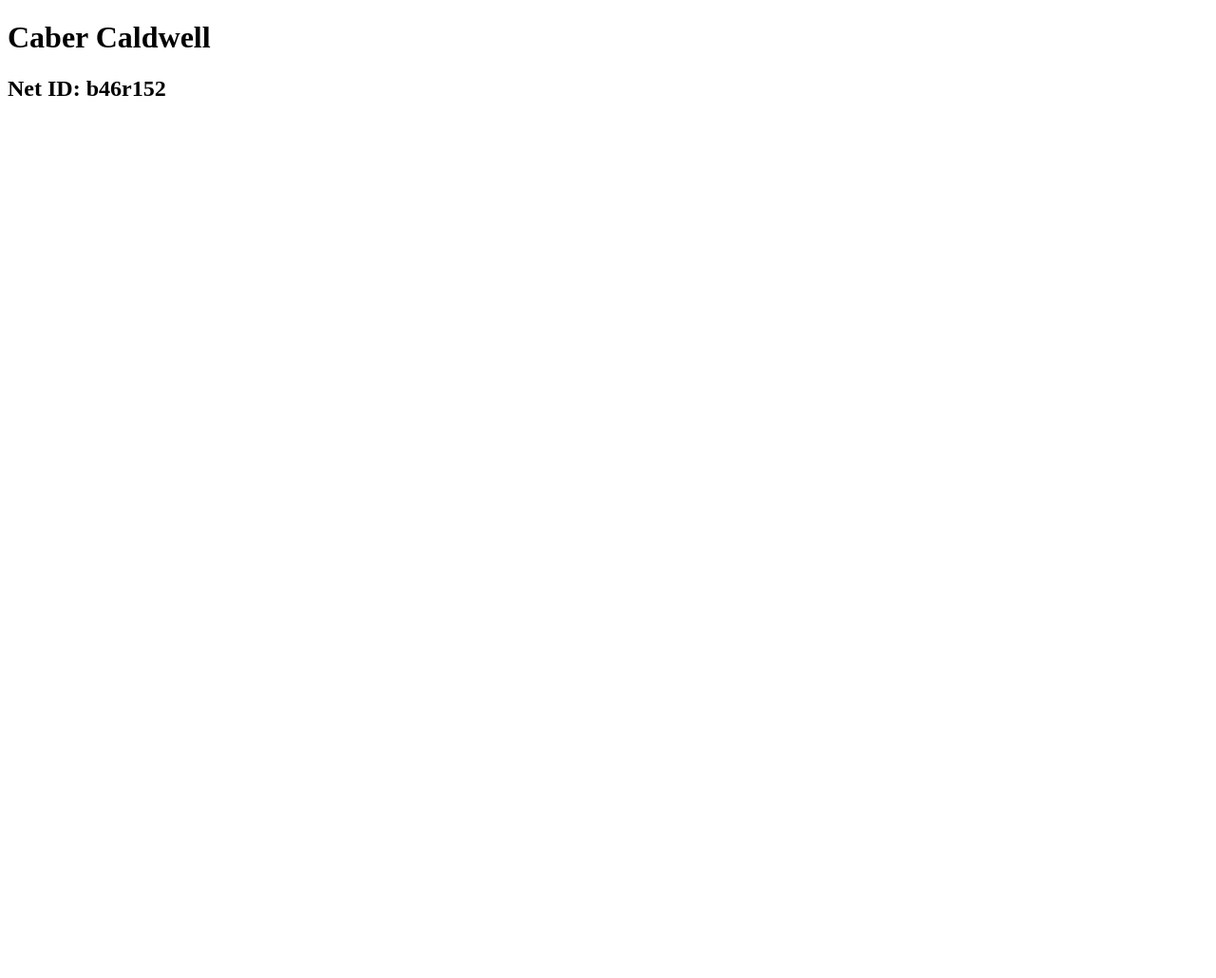
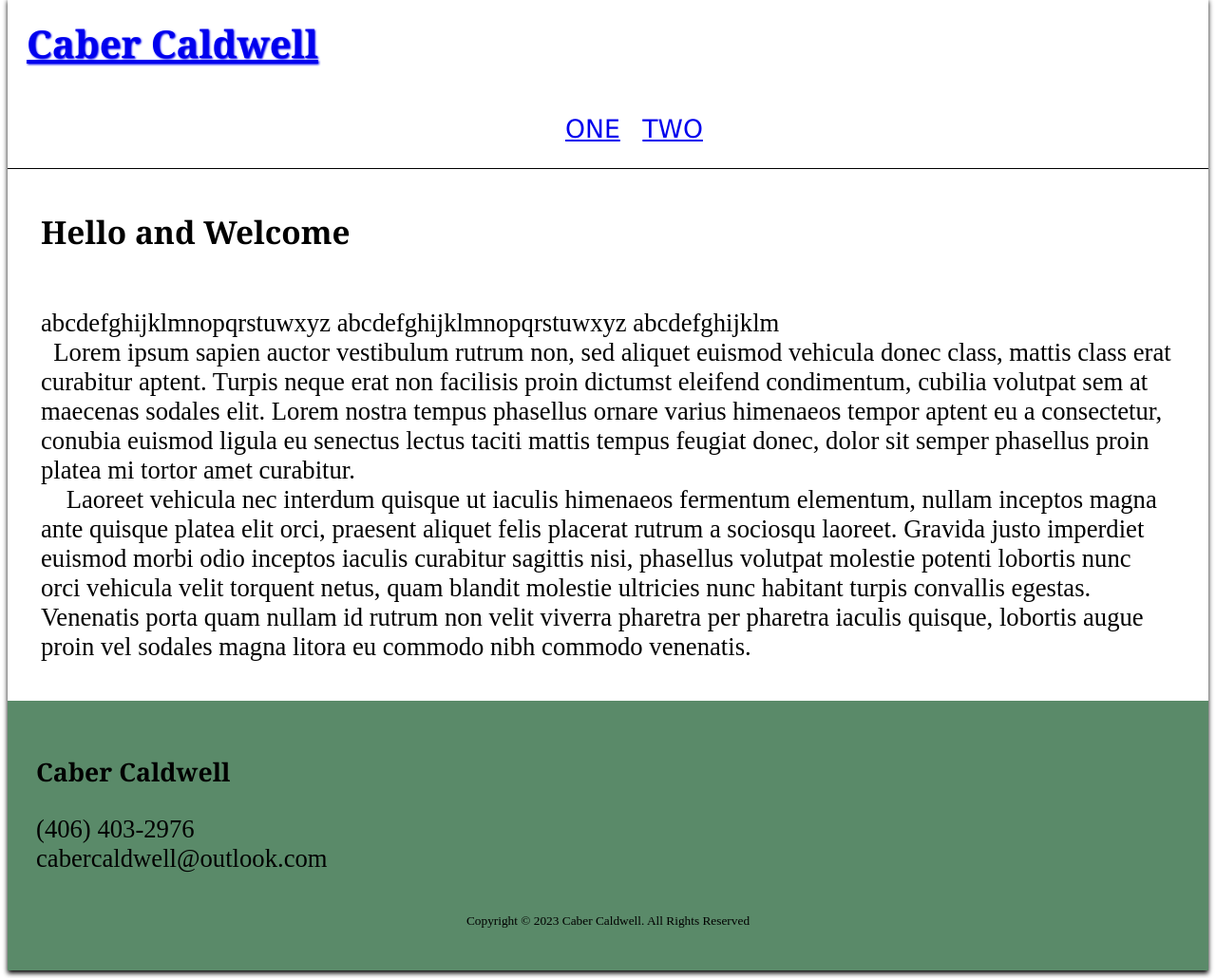
Before and after one commit to CaberC/caberc.github.io, a plain HTML site: page index.html in a window 1280 px wide. Shown: the whole page at 95% size. Before the commit the page ends 800 px from the top, so only its background shows below. Drawn offline with Linux system fonts and the light colour scheme; files that its build step writes are made by us from their sources.

Commit message:
Add files via upload

```diff
--- a/index.html
+++ b/index.html
@@ -1,13 +1,44 @@
 <!DOCTYPE html>
+<!--
+Author - Caber Caldwell
+To Be Used as Demo and Portfolio
+-->
 <html lang="en">
 <head>
-    <meta charset="UTF-8">
-    <meta name="viewport" content="width=device-width, initial-scale=1.0">
-    <title>Caber Caldwell</title>
+  <title>Caber Caldwell</title>
+
+  <link href="CSS/main.css" rel="stylesheet">
+
+  <meta name="viewport" content="width=device-width, initial-scale=1.0">
+  <meta charset="UTF-8">
 </head>
+
+<header>
+  <h1><a href="index.html">Caber Caldwell</a></h1>
+
+  <nav>
+    <ul>
+      <li><a href="HTML/page1.html">ONE</a></li>
+      <li><a href="HTML/page2.html">TWO</a></li>
+    </ul>
+  </nav>
+</header>
+
 <body>
-    <h1>Caber Caldwell</h1>
-    <h2>Net ID: b46r152</h2>
+  <h2 class="bd">Hello and Welcome</h2>
 
-   </body>
+  <p class="bd">abcdefghijklmnopqrstuwxyz abcdefghijklmnopqrstuwxyz abcdefghijklm<br> &ensp;Lorem ipsum sapien auctor vestibulum rutrum non, sed aliquet euismod vehicula donec class, mattis class erat curabitur aptent. Turpis neque erat non facilisis proin dictumst eleifend condimentum, cubilia volutpat sem at maecenas sodales elit. Lorem nostra tempus phasellus ornare varius himenaeos tempor aptent eu a consectetur, conubia euismod ligula eu senectus lectus taciti mattis tempus feugiat donec, dolor sit semper phasellus proin platea mi tortor amet curabitur.
+    <br>&emsp;Laoreet vehicula nec interdum quisque ut iaculis himenaeos fermentum elementum, nullam inceptos magna ante quisque platea elit orci, praesent aliquet felis placerat rutrum a sociosqu laoreet. Gravida justo imperdiet euismod morbi odio inceptos iaculis curabitur sagittis nisi, phasellus volutpat molestie potenti lobortis nunc orci vehicula velit torquent netus, quam blandit molestie ultricies nunc habitant turpis convallis egestas. Venenatis porta quam nullam id rutrum non velit viverra pharetra per pharetra iaculis quisque, lobortis augue proin vel sodales magna litora eu commodo nibh commodo venenatis.</p>
+</body>
+
+<footer>
+  <h3>Caber Caldwell</h3>
+  <p>(406) 403-2976 <br> cabercaldwell@outlook.com
+  </p>
+
+  <p id="copy">
+    <br>
+    Copyright © 2023 Caber Caldwell. All Rights Reserved
+  </p>
+</footer>
 </html>
--- /dev/null
+++ b/main.css
@@ -0,0 +1,50 @@
+header{
+  background-color: #FFFFFF;
+}
+h1, h2, h3{
+  font-family: georgia, serif;
+}
+footer{
+  padding: 30px;
+  background-color: #5a8a69;
+}
+body{
+  box-shadow: 0px 3px 5px;
+}
+nav{
+  font-family: Verdana, Geneva, Tahoma, sans-serif;
+  font-size: 20pt;
+  text-align: center;
+  border-bottom: 1px solid black;
+}
+nav li{
+  list-style-type: none;
+  display: inline-block;
+  padding-left: 15px;
+}
+.bd{
+  padding: 15px;
+  padding-left: 35px;
+  padding-right: 35px;
+
+}
+p {
+  font-size: 20pt;
+}
+h1{
+  text-shadow: 1px 1px 2px;
+  margin-top: -10px;
+  padding: 20px;
+  font-size: 30pt;
+  color: #223d2a;
+}
+h2{
+  font-size: 25pt;
+}
+h3{
+  font-size: 20pt;
+}
+#copy{
+  font-size: 10pt;
+  text-align: center;
+}
--- /dev/null
+++ b/subpage.css
@@ -0,0 +1,46 @@
+header{
+    background-color: #FFFFFF;
+  }
+  h1, h2, h3{
+    font-family: georgia, serif;
+  }
+  footer{
+    padding: 30px;
+    background-color: #5a8a69;
+  }
+  body{
+    box-shadow: 0px 3px 5px;
+  }
+  nav{
+    font-family: Verdana, Geneva, Tahoma, sans-serif;
+    font-size: 20pt;
+    text-align: center;
+    border-bottom: 1px solid black;
+  }
+  nav li{
+    list-style-type: none;
+    display: inline-block;
+    padding-left: 15px;
+  }
+  .bd{
+    padding: 15px;
+    padding-left: 35px;
+    padding-right: 35px;
+
+  }
+  p {
+    font-size: 20pt;
+  }
+  h1{
+    text-shadow: 1px 1px 2px;
+    margin-top: -10px;
+    padding: 20px;
+    font-size: 30pt;
+    color: #223d2a;
+  }
+  h2{
+    font-size: 25pt;
+  }
+  h3{
+    font-size: 20pt;
+  }
```
Also changed, not shown: page1.html (added, +43 -0 lines), page2.html (added, +43 -0 lines).
